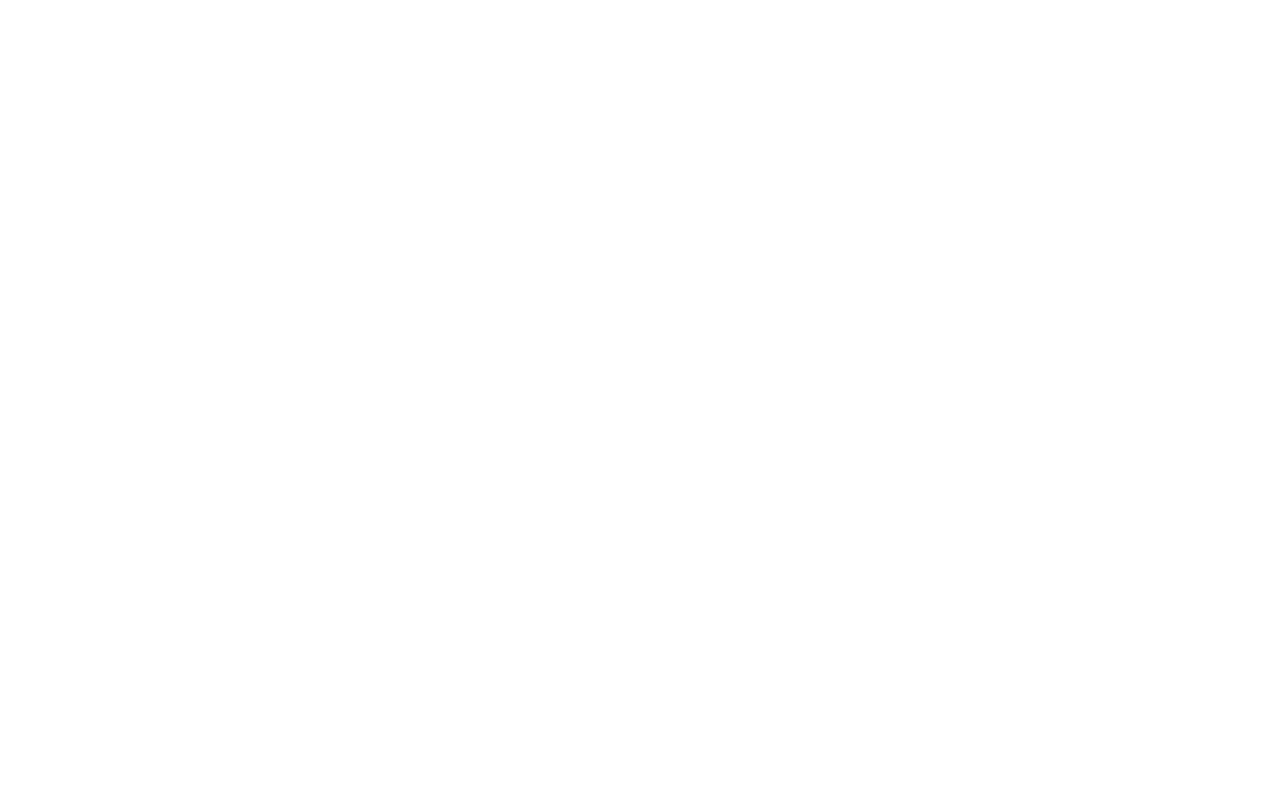
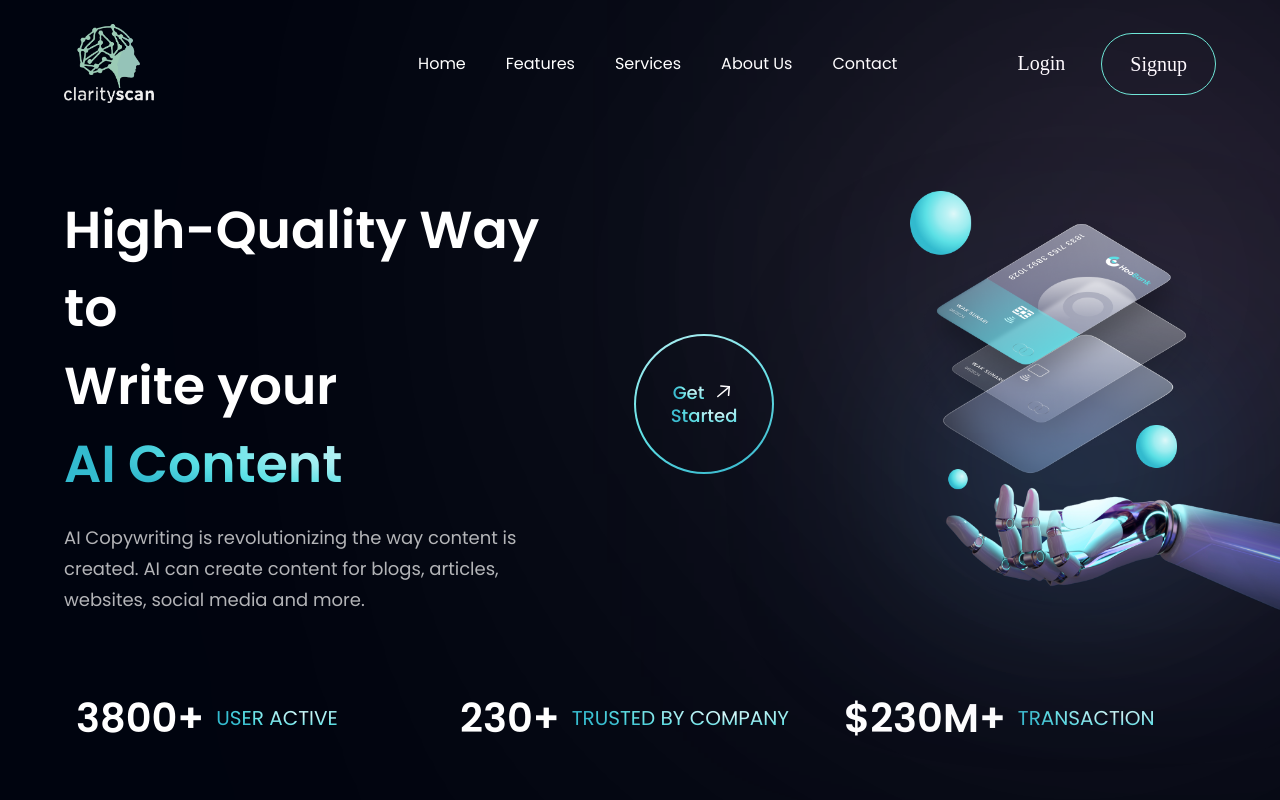
Before and after one commit to mymiracle0118/clarityscan-frontend, a React (Vite) app: page / in a window 1280 px wide. Before the commit this address had no page. Shown: the top 800 px of the page. Built offline with nearby package versions, Linux system fonts and the light colour scheme.

Commit message:
fix some thing

```diff
--- a/package.json
+++ b/package.json
@@ -2,10 +2,7 @@
   "name": "business-website-template",
   "private": true,
   "version": "1.0.0",
-  "type": "commonjs",
-  "esModule": false,
-  "allowJs": true,
-  "resolveJsonModule": true,
+  "type": "module",
   "scripts": {
     "dev": "vite",
     "build": "vite build",
--- a/src/components/router/AppRouter.jsx
+++ b/src/components/router/AppRouter.jsx
@@ -1,16 +1,16 @@
 import { BrowserRouter, Routes, Route, Navigate } from "react-router-dom";
 
 import Homepage from "../../pages/Home"
-// import SigninPage from "../../pages/Signin"
+import SigninPage from "../../pages/Signin"
 import SignupPage  from "../../pages/Signup"
 
 export const AppRouter = () => {
     return (
         <BrowserRouter>
             <Routes>
-                {/* <Route path="/auth/signin" element={<SigninPage />} /> */}
+                <Route path="/auth/signin" element={<SigninPage />} />
                 <Route path="/auth/signup" element={<SignupPage />} />
-                <Route path="/home" element={<Homepage />} />
+                <Route path="/" element={<Homepage />} />
             </Routes>
         </BrowserRouter>
 
--- a/src/pages/Signin.jsx
+++ b/src/pages/Signin.jsx
@@ -1,18 +1,17 @@
-"use client";
+import { useState } from "react"
+import { Link } from "react-router-dom";
+import {Navigate} from "react-router"
+import { useSignup } from "../hooks/auth/useSignup";
+import '../assets/sass/globals.scss'
 
-import { useState } from "react"
-import Link from "react-router-dom";
-import { useSignup } from "../hooks/auth/useSignup";
-
-
-export default function SigninPage() {
+export default function Singin() {
 
   const [email, setEmail] = useState("");
   const [firstname, setFirstName] = useState("");
   const [lastname, setLastName] = useState("");
   const [password, setPassword] = useState("");
   const { signup } = useSignup();
-//   const router = useRouter();
+  // const navigate = Navigate();
 
   const onSubmit = () => {
     if (!firstname || !email || !password || !lastname) {
@@ -20,7 +19,7 @@
     } else {
       signup(firstname, lastname, email, password)
         .then((res) => {
-        //   router.push("/auth/signin");
+          // navigate("/auth/signin");
         })
         .catch((err) => console.log(err));
     }
@@ -67,7 +66,7 @@
             <div className='w-full text-[14px] text-center text-white mt-[70px]'>
               <span>Don't have an account yet?</span>
               <Link
-                href="/auth/signup"
+                to="/auth/signup"
                 className='cursor-pointer ml-[5px]'
               >Sign Up</Link>
             </div>
```
